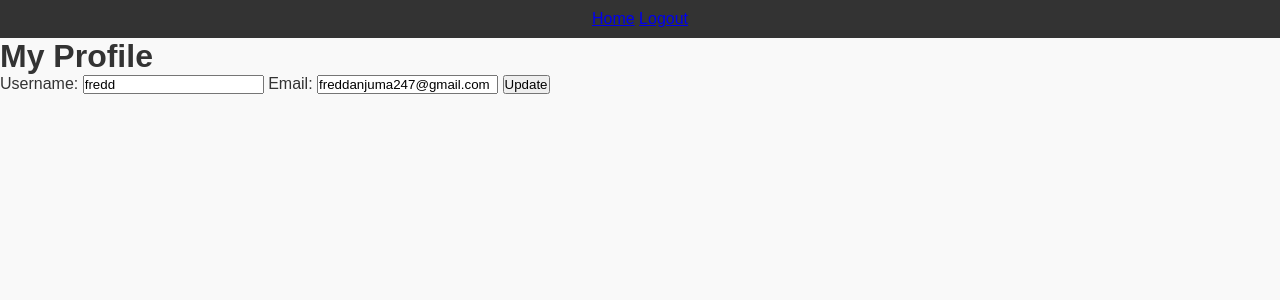
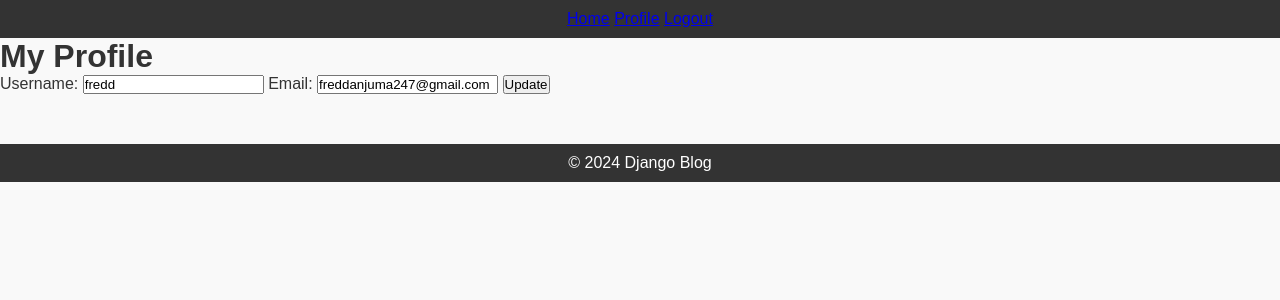
Before and after one commit to Freddanjuma/Alx_DjangoLearnLab, a Django app: template django_blog/templates/blog/profile.html in a window 1280 px wide. Shown: the top 300 px of the page. Run offline with Django 5.2, Linux system fonts and the light colour scheme; the template is opened without the code that fills it, so the values that code supplies are empty; a user stored in the database is signed in; parts of the project's set-up code (start-up, migrations or seed data) failed here and were passed over.

Commit message:
Fix static file paths in base.html

```diff
--- a/django_blog/templates/blog/base.html
+++ b/django_blog/templates/blog/base.html
@@ -1,19 +1,19 @@
 {% load static %}
-<link rel="stylesheet" href="{% static 'css/styles.css' %}">
-
 <!DOCTYPE html>
 <html lang="en">
 <head>
     <meta charset="UTF-8">
     <meta name="viewport" content="width=device-width, initial-scale=1.0">
-    <title>{% block title %}Django Blog{% endblock %}</title>
-    <link rel="stylesheet" href="{% static 'css/styles.css' %}">
+    <title>{% block title %}Django Blog{% endblock title %}</title>
+    {# Corrected link to your CSS file #}
+    <link rel="stylesheet" href="{% static 'blog/styles.css' %}">
 </head>
 <body>
     <header>
         <nav>
             <a href="{% url 'home' %}">Home</a>
             {% if user.is_authenticated %}
+                <a href="{% url 'profile' %}">Profile</a> {# Link to the profile page #}
                 <a href="{% url 'logout' %}">Logout</a>
             {% else %}
                 <a href="{% url 'login' %}">Login</a>
@@ -21,9 +21,14 @@
             {% endif %}
         </nav>
     </header>
-
     <main>
-        {% block content %}{% endblock %}
+        {% block content %}
+        {% endblock content %}
     </main>
+    <footer>
+        <p>&copy; 2024 Django Blog</p>
+        {# If you have a script.js, link it here using the correct path #}
+        {# Example: <script src="{% static 'blog/scripts.js' %}"></script> #}
+    </footer>
 </body>
 </html>
```
